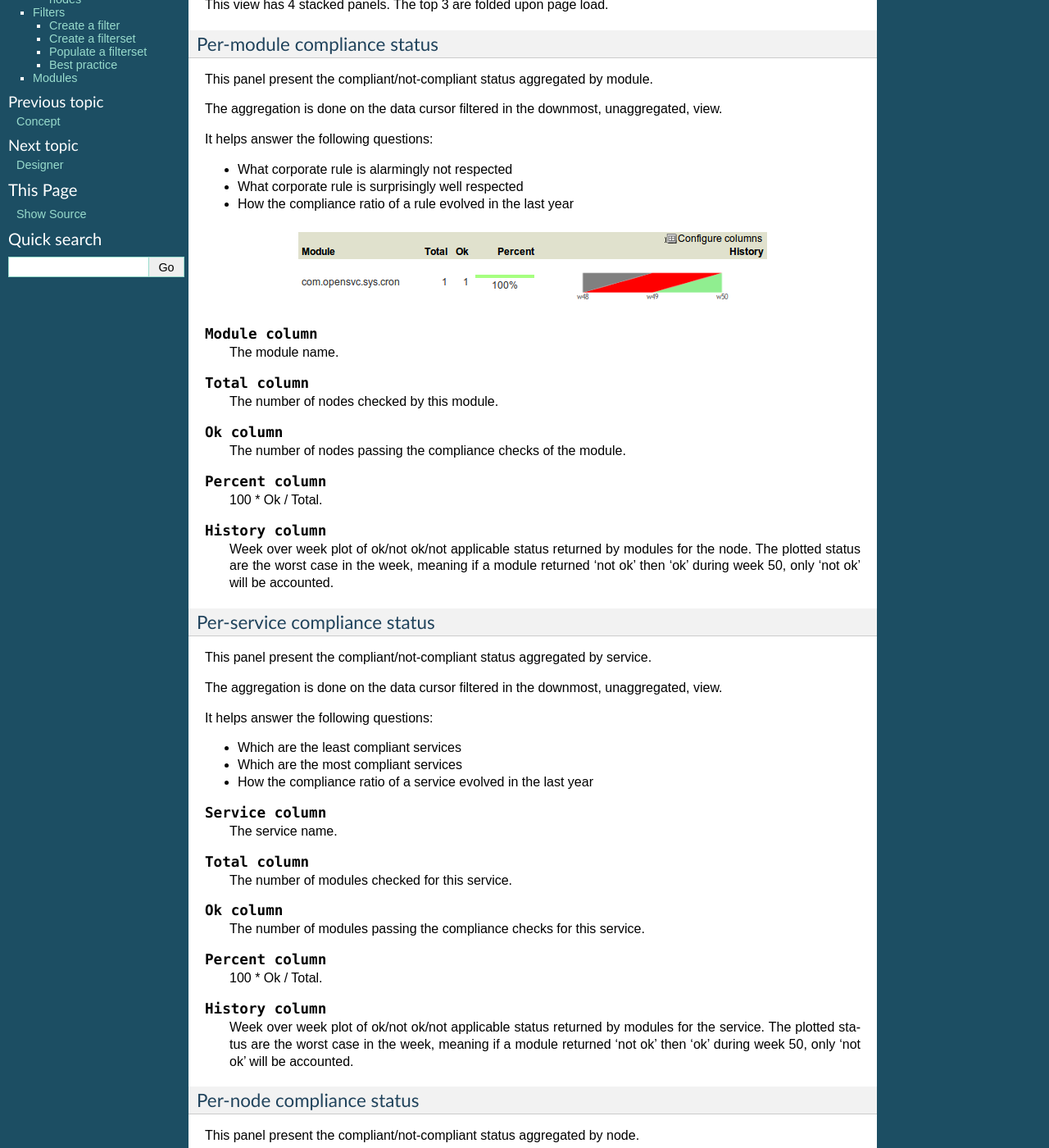
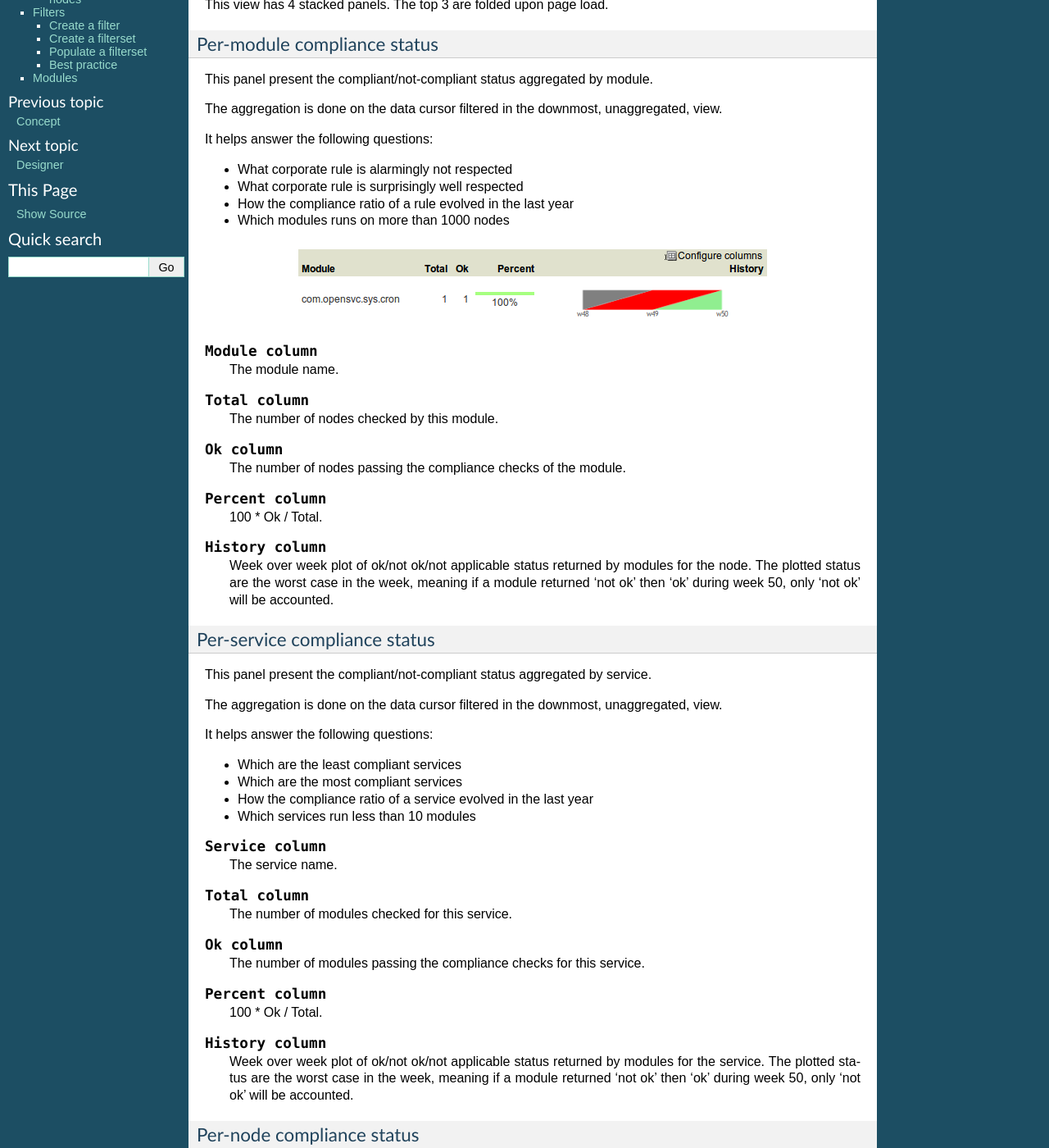
Before and after one commit to opensvc/docs.opensvc.com, a Sphinx documentation site: the page built from source/compliance.views.rst, in a window 1280 px wide and 1400 px high, scrolled down 387 px. Shown: the whole window at 82% size. Built offline with Sphinx 7.4.7, drawn with Linux system fonts in a browser that asks for light colours; some of the changed text lies outside the part shown.

Commit message:
Add one more usecase for comp_status aggregate views

```diff
--- a/source/compliance.views.rst
+++ b/source/compliance.views.rst
@@ -32,6 +32,7 @@ It helps answer the following questions:
 * What corporate rule is alarmingly not respected
 * What corporate rule is surprisingly well respected
 * How the compliance ratio of a rule evolved in the last year
+* Which modules runs on more than 1000 nodes
 
 .. figure:: _static/compliance.status.module.png
    :align:  center
@@ -68,6 +69,7 @@ It helps answer the following questions:
 * Which are the least compliant services
 * Which are the most compliant services
 * How the compliance ratio of a service evolved in the last year
+* Which services run less than 10 modules
 
 .. function:: Service column
 
@@ -101,6 +103,7 @@ It helps answer the following questions:
 * Which are the least compliant nodes
 * Which are the most compliant nodes
 * How the compliance ratio of a node evolved in the last year
+* Which servers run less than 10 modules
 
 This view is also used to pilot remediation campaigns, using the ``action`` tool on selected servers.
 
```
